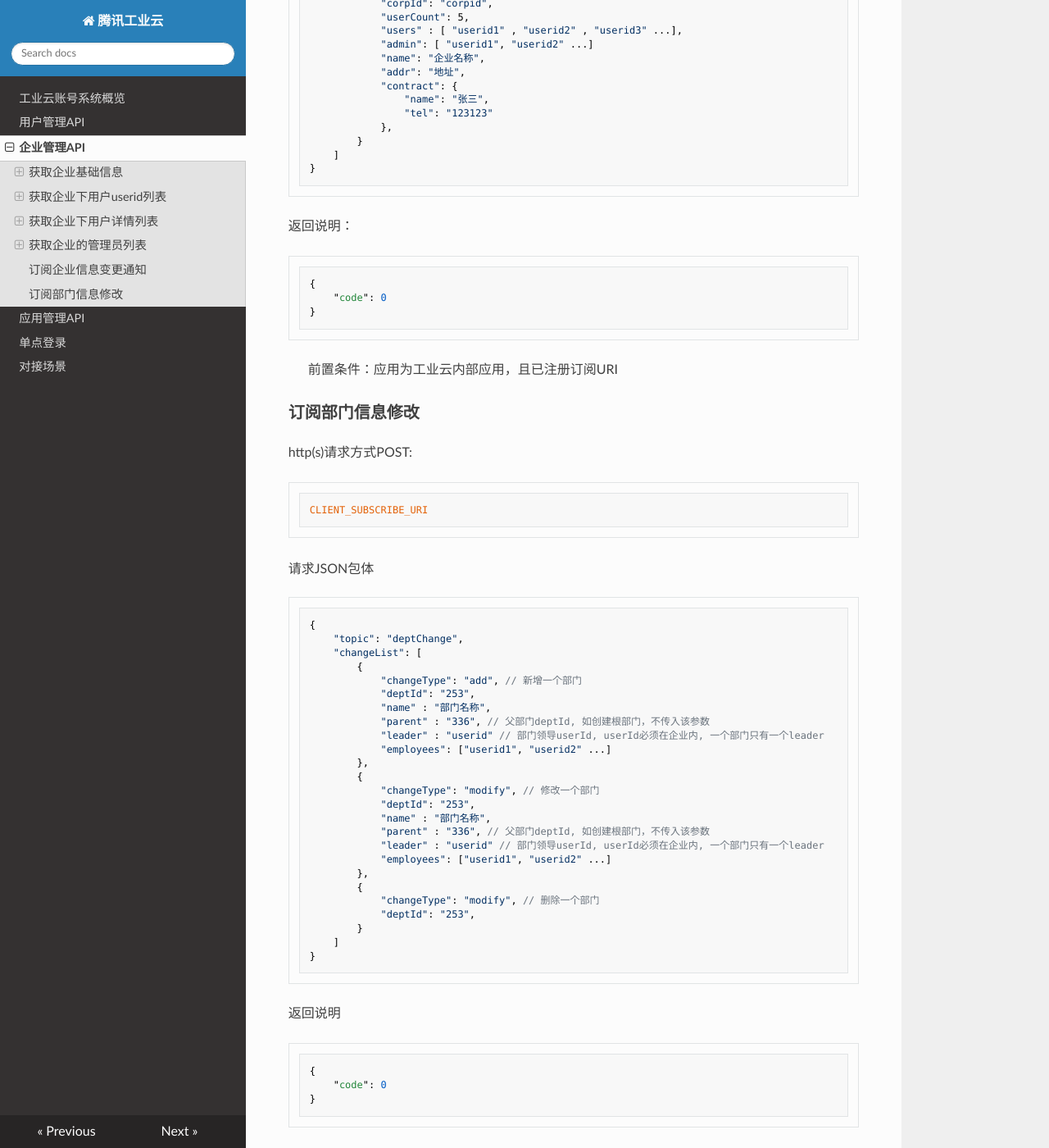
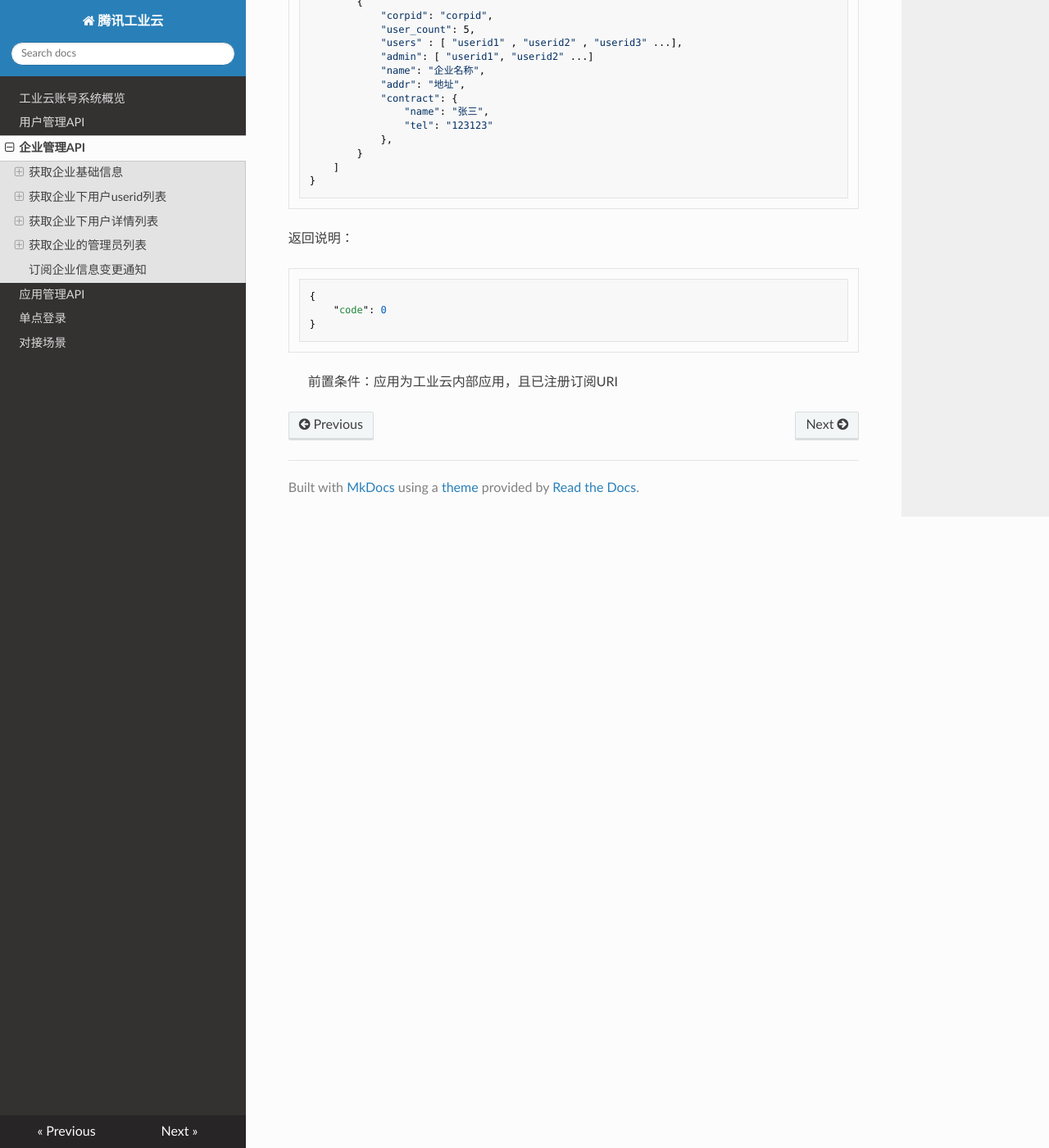
Before and after one commit to victorisildur/industry_account, an MkDocs documentation site: the page built from docs/corp.md, in a window 1280 px wide and 1400 px high, scrolled down 5857 px. Shown: the whole window at 82% size. Built offline with MkDocs 1.6.1, drawn with Linux system fonts in a browser that asks for light colours; nearby versions of some CDN libraries; a script that is not in the unit is left out; some of the changed text lies outside the part shown.

Commit message:
按旭爷指导修改

````diff
--- a/docs/corp.md
+++ b/docs/corp.md
@@ -49,7 +49,7 @@
 * 请求地址：
 
 ```
-https://api.cloud_industry.qcloud.com/cgi-bin/corp/useridBypage?access_token=ACCESS_TOKEN
+https://api.cloud_industry.qcloud.com/cgi-bin/corp/userids?access_token=ACCESS_TOKEN
 
 ```
 ### 2.2传入参数
@@ -94,7 +94,7 @@
 请求方式：GET（HTTPS）
 请求地址：
 ```
-https://api.cloud_industry.qcloud.com/cgi-bin/corp/userBypage?access_token=ACCESS_TOKEN&corpid=1
+https://api.cloud_industry.qcloud.com/cgi-bin/corp/users?access_token=ACCESS_TOKEN&corpid=1
 ```
 ### 3.2传入参数
 
@@ -169,7 +170,7 @@
 * 请求地址：
 
 ```
-https://api.cloud_industry.qcloud.com/cgi-bin/corp/adminlist?access_token=ACCESS_TOKEN&corpid=1
+https://api.cloud_industry.qcloud.com/cgi-bin/corp/admin_ids?access_token=ACCESS_TOKEN&corpid=1
 
 ```
 ### 4.2传入参数
@@ -213,10 +214,10 @@
 ```
 {
     "topic": "corpChange",
-    "changeList": [
+    "changelist": [
         {
-            "corpId": "corpid",
-            "userCount": 5,
+            "corpid": "corpid",
+            "user_count": 5,
             "users" : [ "userid1" , "userid2" , "userid3" ...],
             "admin": [ "userid1", "userid2" ...]
             "name": "企业名称",
@@ -238,52 +239,3 @@
 }
 ```
 > 前置条件：应用为工业云内部应用，且已注册订阅URI
-
-
-
-## 订阅部门信息修改
-
-http(s)请求方式POST:
-
-```
-CLIENT_SUBSCRIBE_URI
-```
-请求JSON包体
-
-```
-{
-    "topic": "deptChange",
-    "changeList": [
-        {
-            "changeType": "add", // 新增一个部门
-            "deptId": "253",
-            "name" : "部门名称",
-            "parent" : "336", // 父部门deptId, 如创建根部门，不传入该参数
-            "leader" : "userid" // 部门领导userId, userId必须在企业内, 一个部门只有一个leader
-            "employees": ["userid1", "userid2" ...]
-        },
-        {
-            "changeType": "modify", // 修改一个部门
-            "deptId": "253",
-            "name" : "部门名称",
-            "parent" : "336", // 父部门deptId, 如创建根部门，不传入该参数
-            "leader" : "userid" // 部门领导userId, userId必须在企业内, 一个部门只有一个leader
-            "employees": ["userid1", "userid2" ...]
-        },
-        {
-            "changeType": "modify", // 删除一个部门
-            "deptId": "253",
-        }
-    ]
-}
-```
-
-返回说明
-
-```
-{
-    "code": 0
-}
-```
-
-> 前置条件：应用为工业云内部应用，且已注册订阅URI
````
Also changed, not shown: other parts of docs/corp.md (+9 -8 lines), docs/user.md (+4 -5 lines).
